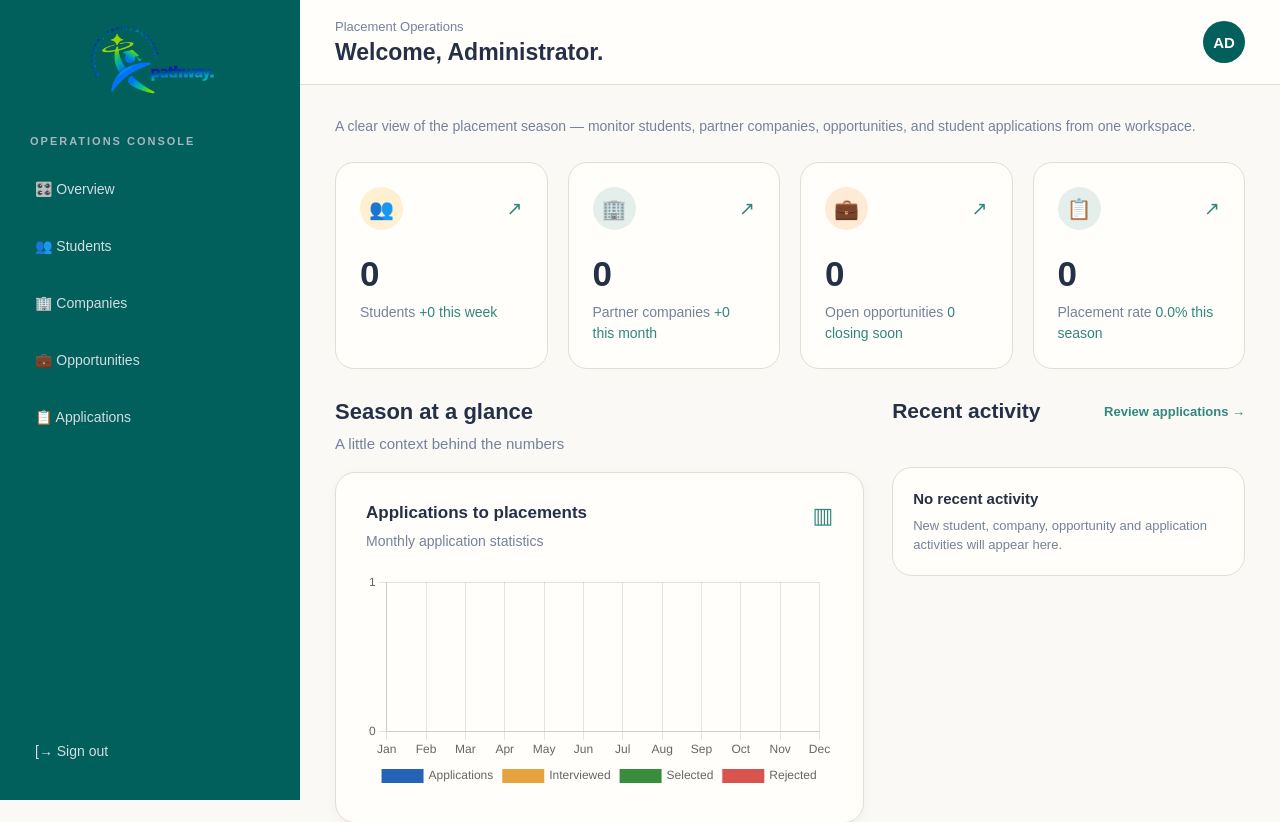
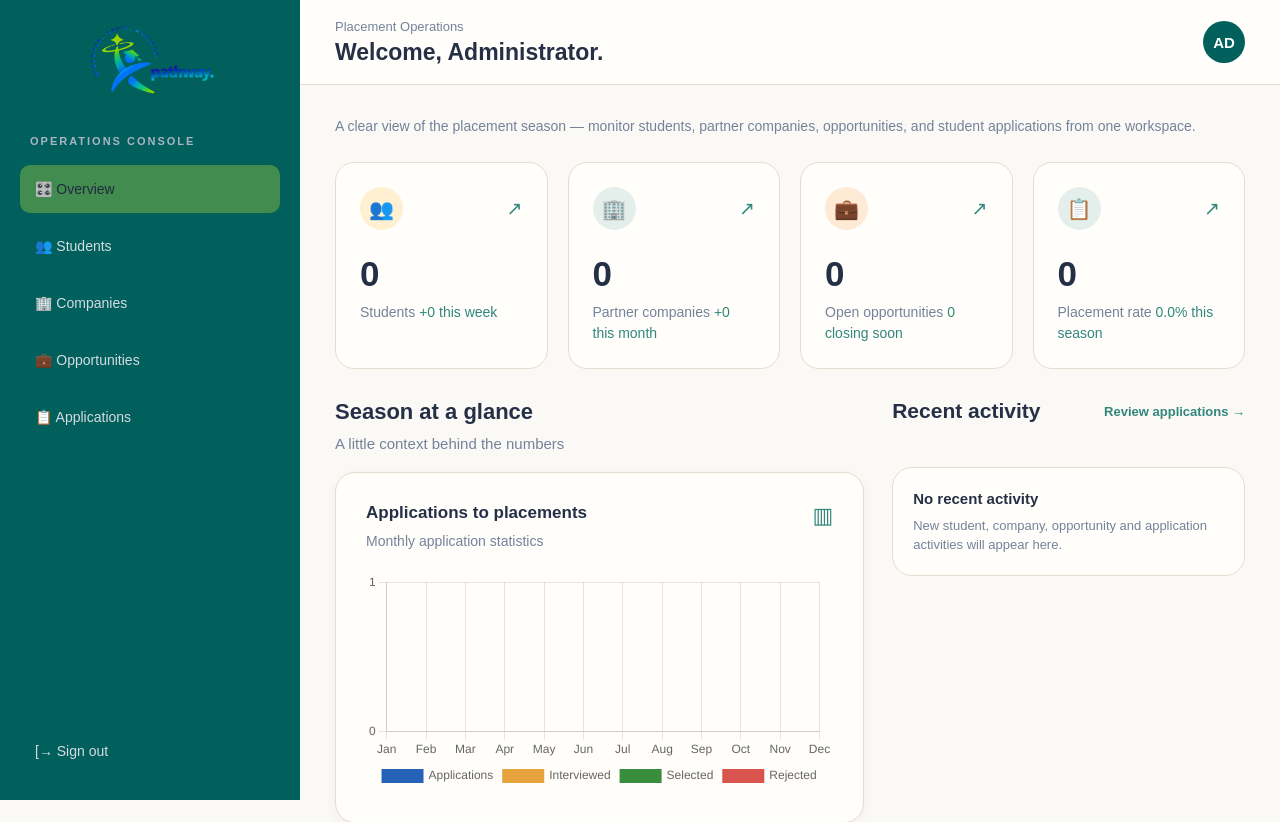
Before and after one commit to adarshsingh-1/Pathway_, a Java web app: page /3_Admin_Side/Dashboard.jsp in a window 1280 px wide. Shown: the top 822 px of the page. Run offline with Tomcat 11, a stand-in JSP engine, Linux system fonts and the light colour scheme.

Commit message:
Update Dashboard.css

```diff
--- a/src/main/webapp/3_Admin_Side/Dashboard.css
+++ b/src/main/webapp/3_Admin_Side/Dashboard.css
@@ -76,6 +76,10 @@ img {
     display: flex;
     flex-direction: column;
     gap: 9px;
+}
+.sidebar nav a.active {
+    background: #438c50;
+    color: #202a40;
 }
 
 .sidebar nav a, .signout {
```
